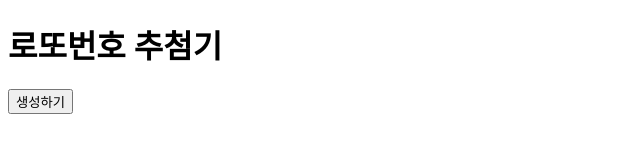
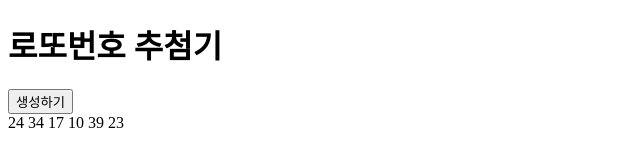
Before and after one commit to incheon-devs/study-git-flow, a plain HTML site: page index.html in a window 1280 px wide. Both pictures are taken after a click on the button "생성하기". Shown: the whole page, without its empty margins (0-640 px from the left). Drawn offline with Linux system fonts and the light colour scheme.

Commit message:
script 작업 완료

```diff
--- a/index.html
+++ b/index.html
@@ -30,9 +30,13 @@ function getLuckyNumber(){
     }
     return numbers;
 }
-// TODO 로또 번호(.number) html 생성 함수 작성 [feature/script]
+// 로또 번호(.number) html 생성 함수 작성 [feature/script]
 function genLottoHTML(){
-    var lottoHTML = numbers.join(" ");
+    var numbers = getLuckyNumber();
+    var lottoHTML = '';
+    lottoHTML += '<div><span class="number">';
+    lottoHTML += numbers.join('</span> <span class="number">');
+    lottoHTML += '</span></div>';
     LOTTO.innerHTML = lottoHTML;
 }
 </script>
```
